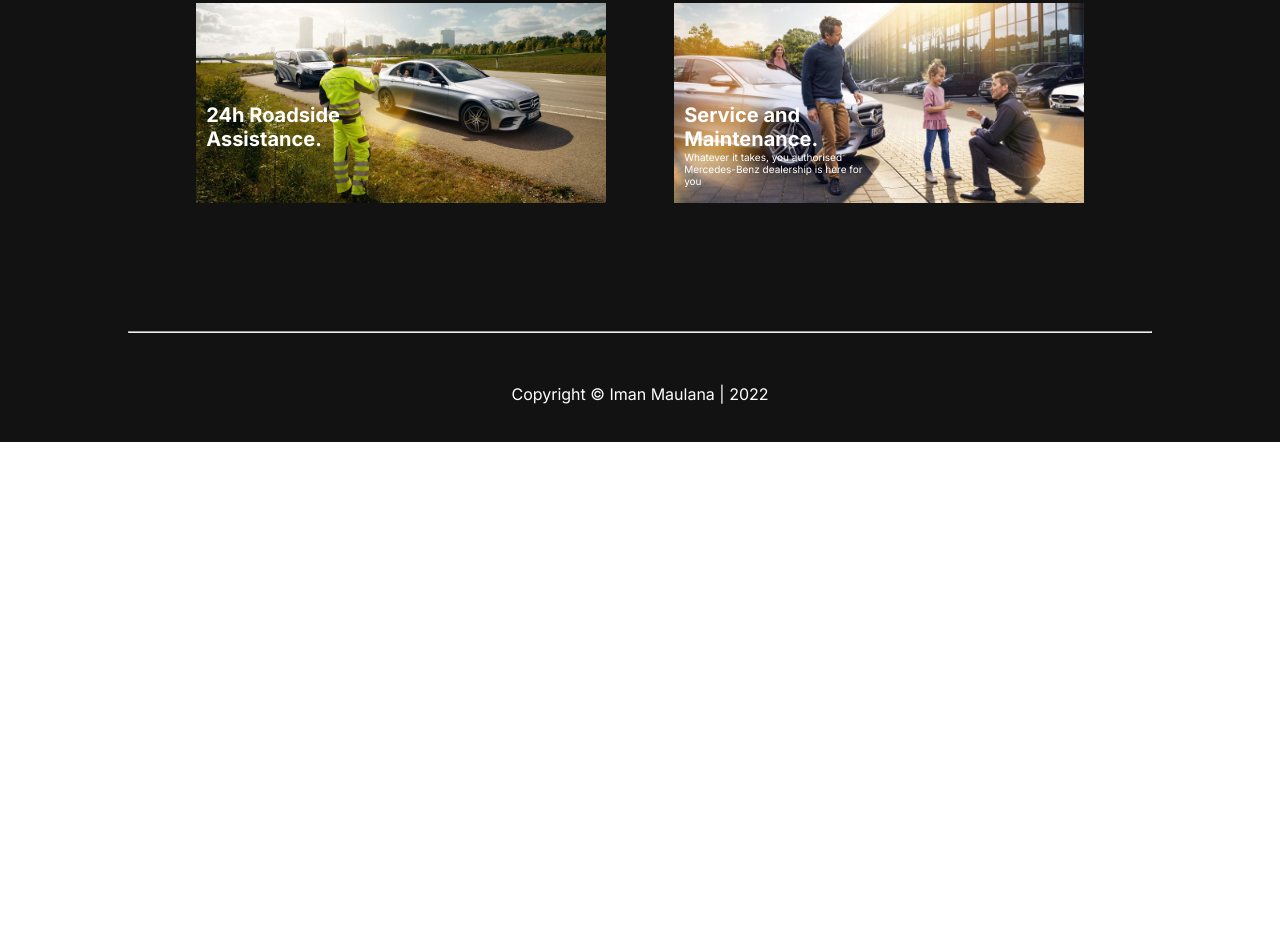
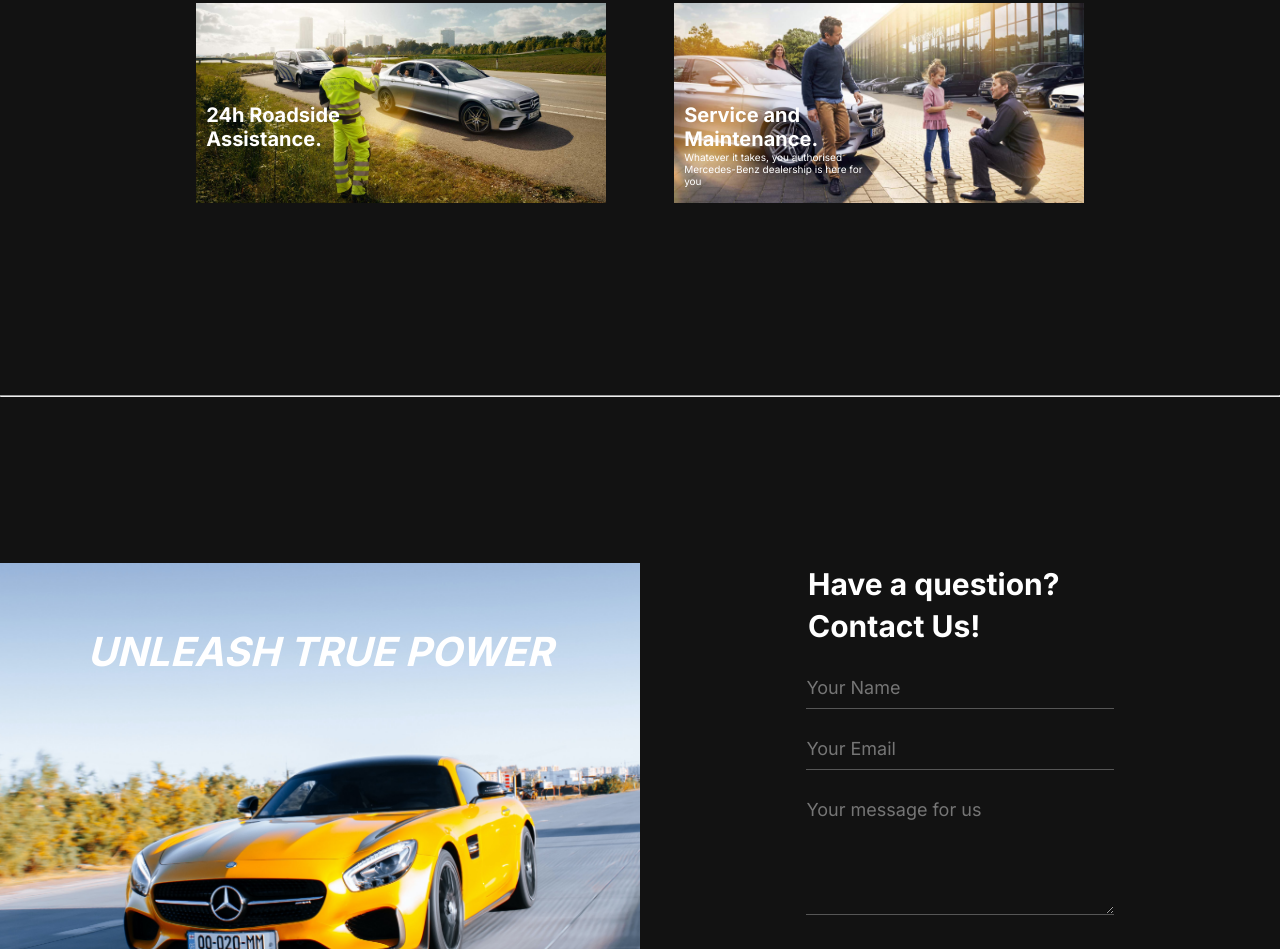
Before and after one commit to imanmaulana1/Bootcamp-Inosoft, a plain HTML site: page Task 2 - HTML CSS/index.html in a window 1280 px wide. Shown: the part 1851-2800 px from the top of the page. Before the commit the page ends 2293 px from the top, so only its background shows below. Drawn offline with Linux system fonts and the light colour scheme.

Commit message:
upload files

```diff
--- a/Task 2 - HTML CSS/dist/css/responsive.css
+++ b/Task 2 - HTML CSS/dist/css/responsive.css
@@ -70,6 +70,44 @@
   .service-card-4 {
     width: 100%;
   }
+
+  .contact {
+    padding-bottom: 15%;
+  }
+
+  .contact-box .contact-left {
+    display: none;
+  }
+
+  .contact-box .contact-right {
+    width: 100%;
+    text-align: center;
+  }
+
+  .contact-box .contact-right .title {
+    width: 60%;
+    margin: auto;
+  }
+
+  .contact-box .contact-right .title h1 {
+    font-size: 40px;
+  }
+
+  .contact-box .contact-right form {
+    padding-top: 50px;
+  }
+
+  .contact-box .contact-right input[type="text"],
+  .contact-box .contact-right input[type="email"],
+  textarea {
+    width: 50%;
+  }
+
+  input[type="submit"] {
+    width: 50%;
+    padding-top: 10px;
+    padding-bottom: 10px;
+  }
 }
 
 @media screen and (max-width: 480px) {
@@ -138,4 +176,19 @@
   .service .service-box h1 {
     padding-top: 40%;
   }
+  .contact-box .contact-right .title {
+    width: 100%;
+  }
+
+  .contact-box .contact-right .title h1 {
+    font-size: 25px;
+    width: 100%;
+  }
+
+  .contact-box .contact-right input[type="text"],
+  .contact-box .contact-right input[type="email"],
+  input[type="submit"],
+  textarea {
+    width: 80%;
+  }
 }
--- a/Task 2 - HTML CSS/dist/css/style.css
+++ b/Task 2 - HTML CSS/dist/css/style.css
@@ -227,6 +227,7 @@
 /* SERVICE */
 .service {
   background-color: #121212;
+  padding-bottom: 15%;
 }
 
 .service .service-box h1 {
@@ -326,17 +327,95 @@
 }
 /* END SERVICE */
 
-/* FOOTER */
-.footer {
+/* CONTACT */
+/* CONTACT */
+.contact {
   background-color: #121212;
-  padding-top: 10%;
-  padding-bottom: 3%;
+  padding-top: 3%;
+  padding-bottom: 10%;
 }
 
-.footer .footer-box p {
-  margin-top: 5%;
-  text-align: center;
-  color: #ffffff;
+.contact .container {
+  width: 100%;
 }
 
+.contact .container hr {
+  padding-top: 20%;
+}
+.contact-box {
+  display: flex;
+  flex-direction: row;
+  padding-top: 10%;
+}
+
+.contact-box .contact-left {
+  width: 50%;
+  height: 500px;
+  background-image: url("../../assets/img/mercy2.jpg");
+  background-position: center;
+  background-size: cover;
+}
+
+.contact-left h1 {
+  color: #ffffff;
+  font-size: 40px;
+  font-style: italic;
+  text-align: center;
+  padding-top: 10%;
+}
+
+.contact-box .contact-right {
+  width: 50%;
+}
+
+.contact-box .contact-right .title {
+  width: 60%;
+  margin: auto;
+  line-height: 1.4;
+  padding: 0 40px;
+}
+
+.contact-box .contact-right .title h1 {
+  color: #ffffff;
+  font-size: 30px;
+}
+
+.contact-box .contact-right form {
+  text-align: center;
+  padding-top: 20px;
+}
+
+.contact-box .contact-right input[type="text"],
+.contact-box .contact-right input[type="email"],
+textarea {
+  background-color: transparent;
+  width: 48%;
+  outline: none;
+  border: none;
+  color: #ffffff;
+  padding: 10px 0;
+  font-size: 18px;
+  border-bottom: 1px solid rgb(86, 86, 86);
+  margin-bottom: 3%;
+}
+
+input[type="submit"] {
+  background-color: #c1c1c1;
+  color: #121212;
+  width: 50%;
+  padding: 4px 10px;
+  margin-top: 30px;
+  border-radius: 8px;
+  font-size: 20px;
+  cursor: pointer;
+}
+/* END CONTACT */
+
+/* FOOTER */
+footer {
+  background-color: #171717;
+  color: #ffffff;
+  text-align: center;
+  padding: 30px 0;
+}
 /* END FOOTER */
--- a/Task 2 - HTML CSS/index.html
+++ b/Task 2 - HTML CSS/index.html
@@ -146,13 +146,33 @@
       </div>
     </section>
     <!-- End Services -->
+    <!-- Contact -->
+    <hr class="batas" />
+    <section id="contact" class="contact">
+      <div class="container">
+        <div class="contact-box">
+          <div class="contact-left">
+            <h1>UNLEASH TRUE POWER</h1>
+          </div>
+          <div class="contact-right">
+            <div class="title">
+              <h1>Have a question? Contact Us!</h1>
+            </div>
+            <form>
+              <div><input type="text" name="name" id="name" placeholder="Your Name" required /></div>
+              <div><input type="email" name="email" id="email" placeholder="Your Email" required /></div>
+              <div><textarea name="message" id="message" cols="30" rows="5" placeholder="Your message for us"></textarea></div>
+              <div><input type="submit" onclick="return confirm('Are you sure want to send a message?')" value="Send Message" /></div>
+            </form>
+          </div>
+        </div>
+      </div>
+    </section>
+    <!-- End Contact -->
     <!-- Footer -->
-    <footer class="footer">
+    <footer>
       <div class="container">
-        <div class="footer-box">
-          <hr />
-          <p>Copyright &#169; Iman Maulana | 2022</p>
-        </div>
+        <p>Copyright &#169; Iman Maulana | 2022</p>
       </div>
     </footer>
     <!-- End Footer -->
```
